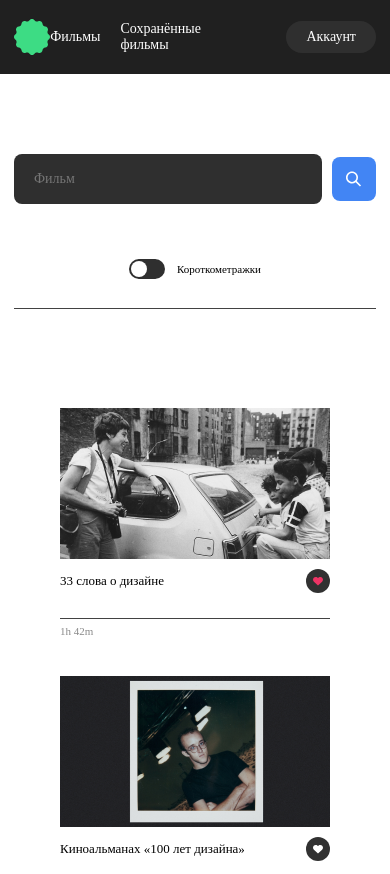
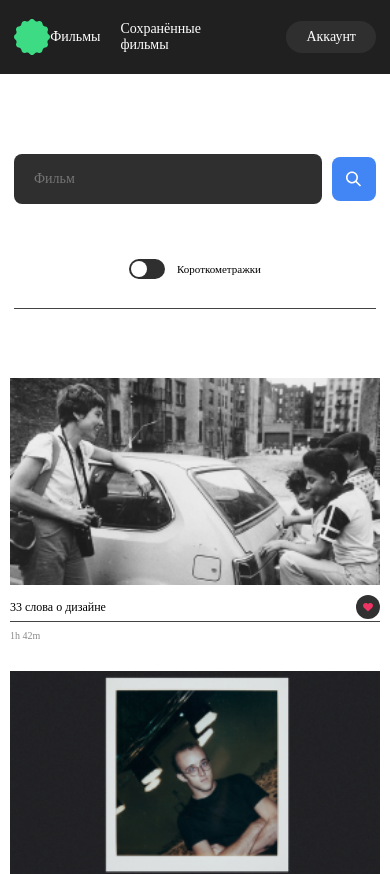
Before and after one commit to koshinva/movies-explorer-frontend, a React (Create React App) app: page /movies in a window 390 px wide. Shown: the top 874 px of the page. Built offline with nearby package versions, Linux system fonts and the light colour scheme; the HTML template or start-up script is replaced by a standard one.

Commit message:
feat: сделать адаптивную верстку компонента MoviesCard и MoviesCardList

```diff
--- a/src/components/Movies/MoviesCard/MoviesCard.css
+++ b/src/components/Movies/MoviesCard/MoviesCard.css
@@ -56,3 +56,20 @@
   bottom: 0;
   left: 0;
 }
+.movies-card__icon-action_type_dislike {
+  opacity: 0;
+}
+.movies-card:hover .movies-card__icon-action_type_dislike {
+  opacity: 1;
+}
+@media screen and (max-width: 767px) {
+  .movies-card__name {
+    font-size: 12px;
+  }
+  .movies-card__icon-action {
+    margin-left: 36px;
+  }
+  .movies-card__duration {
+    font-size: 10px;
+  }
+}
--- a/src/components/Movies/MoviesCardList/MoviesCardList.css
+++ b/src/components/Movies/MoviesCardList/MoviesCardList.css
@@ -7,6 +7,7 @@
 .movies-list__list {
   padding: 0;
   margin: 0;
+  margin-bottom: 10px;
   list-style: none;
   display: grid;
   column-gap: 20px;
@@ -38,3 +39,32 @@
 .movies-list__button-more:hover {
   opacity: 0.7;
 }
+@media screen and (max-width: 1100px) {
+  .movies-list__body {
+    padding-left: 30px;
+    padding-right: 30px;
+  }
+  .movies-list__list {
+    column-gap: 30px;
+    row-gap: 30px;
+  }
+  .movies-list__item {
+    min-height: 269px;
+  }
+  .movies-list__item.movies-list__item_location_movies:nth-child(n + 9) {
+    display: none;
+  }
+}
+@media screen and (max-width: 767px) {
+  .movies-list__body {
+    padding-left: 10px;
+    padding-right: 10px;
+    padding-top: 40px;
+  }
+  .movies-list__item.movies-list__item_location_movies:nth-child(n + 6) {
+    display: none;
+  }
+  .movies-list__item {
+    min-height: 239px;
+  }
+}
--- a/src/components/Movies/MoviesCardList/MoviesCardList.jsx
+++ b/src/components/Movies/MoviesCardList/MoviesCardList.jsx
@@ -9,7 +9,7 @@ function MoviesCardList() {
       <div className="movies-list__body">
         <ul className="movies-list__list">
           {moviesData.map((movie, i) => (
-            <li key={i} className="movies-list__item">
+            <li key={i} className="movies-list__item movies-list__item_location_movies">
               <MoviesCard {...movie} />
             </li>
           ))}
--- a/src/components/SavedMovies/MoviesCard/MoviesCard.jsx
+++ b/src/components/SavedMovies/MoviesCard/MoviesCard.jsx
@@ -9,7 +9,7 @@ function MoviesCard({ name, duration, image }) {
       <div className="movies-card__info">
         <h3 className="movies-card__name">{name}</h3>
         <img
-          className="movies-card__icon-action"
+          className="movies-card__icon-action movies-card__icon-action_type_dislike"
           src={card_icon_dislike}
           alt="Иконка удаления из сохраненных"
         />
```
